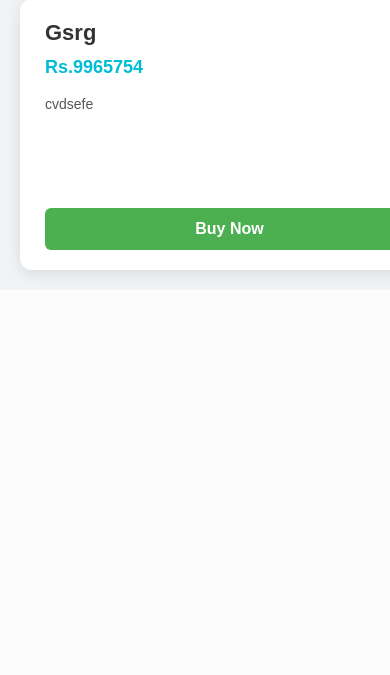
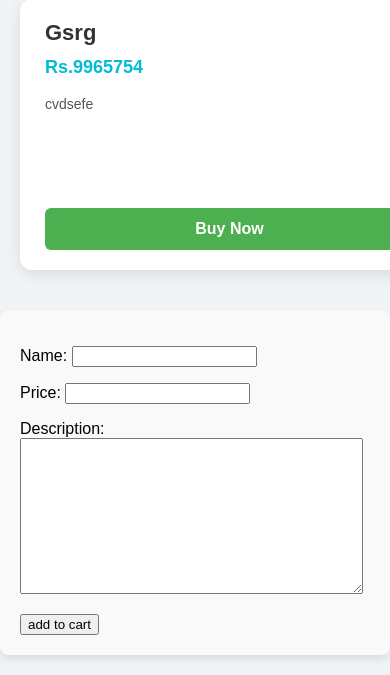
Before and after one commit to anshulgitsample/flipkart, a Django app: page /electronics/product/ in a window 390 px wide. Shown: the part 946-1621 px from the top of the page. Before the commit the page ends 1233 px from the top, so only its background shows below. Run offline with Django 5.2, Linux system fonts and the light colour scheme; data comes from the database, SQL or seed files in the repository; both versions use the stored data as it was after the commit.

Commit message:
Updated project with new files and modifications

```diff
--- /dev/null
+++ b/electronics/forms.py
@@ -0,0 +1,7 @@
+from django import forms
+from .models import Product
+
+class ProductForm(forms.ModelForm): #pascal case P and F are capital in class name
+    class Meta:
+        model=Product
+        fields=['id','name','price','description']
--- a/electronics/models.py
+++ b/electronics/models.py
@@ -6,3 +6,6 @@ class Product(models.Model):
     name = models.CharField(max_length=100)
     price = models.IntegerField()
     description = models.TextField()
+
+    def __str__(self):
+       return self.name
--- a/electronics/templates/electronics/product_detail.html
+++ b/electronics/templates/electronics/product_detail.html
@@ -115,6 +115,15 @@
             .product-container {
                 grid-template-columns: 1fr;
             }
+            .form {
+    max-width: 400px;
+    margin: 20px auto;
+    padding: 20px;
+    background: #f9f9f9;
+    border-radius: 8px;
+    box-shadow: 0 4px 8px rgba(0, 0, 0, 0.1);
+}
+
         }
     </style>
 </head>
@@ -129,6 +138,12 @@
             </div>
         {% endfor %}
     </div>
-
+<div class="form">
+    <form method="post">
+        {% csrf_token %}
+    {{form.as_p}}
+    <input type="submit" value="add to cart">
+    </form>
+</div>
 </body>
 </html>
--- a/electronics/views.py
+++ b/electronics/views.py
@@ -1,5 +1,6 @@
 from django.shortcuts import render
 from .models import Product
+from .forms import ProductForm
 
 # Create your views here.
 def home(request):
@@ -7,4 +8,9 @@ def home(request):
 
 def product_detail(request):
     prod = Product.objects.all()
-    return render(request, 'electronics/product_detail.html', {"prod":prod})
+    form = ProductForm()
+    if request.method=='POST':
+        form=ProductForm(request.POST)
+        if form.is_valid():
+            form.save()
+    return render(request, 'electronics/product_detail.html', {"prod":prod,"form":form})
```
Also changed, not shown: db.sqlite3.
